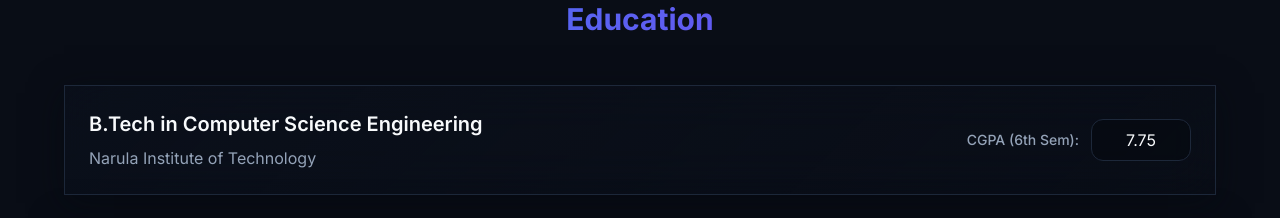
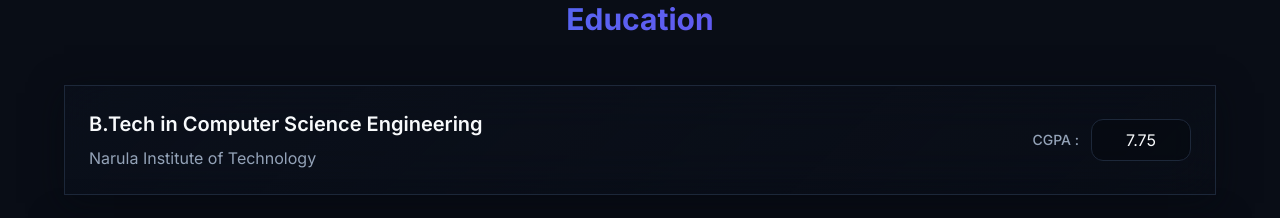
Before and after one commit to Gourav412/Portfolio, a React (Vite) app: page / in a window 1280 px wide. Shown: the part 1960-2178 px from the top of the page. Built offline with nearby package versions, Linux system fonts and the light colour scheme.

Commit message:
Update AboutSection.tsx

```diff
--- a/src/components/AboutSection.tsx
+++ b/src/components/AboutSection.tsx
@@ -98,19 +98,19 @@ const AboutSection = () => {
                 {
                   degree: "B.Tech in Computer Science Engineering",
                   institution: "Narula Institute of Technology",
-                  scoreLabel: "CGPA (6th Sem):",
+                  scoreLabel: "CGPA :",
                   scoreValue: "7.75"
                 },
                 {
                   degree: "Higher Secondary (Pure Science Domain)",
                   institution: "New Barrackpore Colony Boys High School",
-                  scoreLabel: "Percentage:",
+                  scoreLabel: "Percentage :",
                   scoreValue: "77.33%"
                 },
                 {
                   degree: "Secondary",
                   institution: "New Barrackpore Colony Boys High School",
-                  scoreLabel: "Percentage:",
+                  scoreLabel: "Percentage :",
                   scoreValue: "84.14%"
                 }
               ].map((edu, index) => (
```
